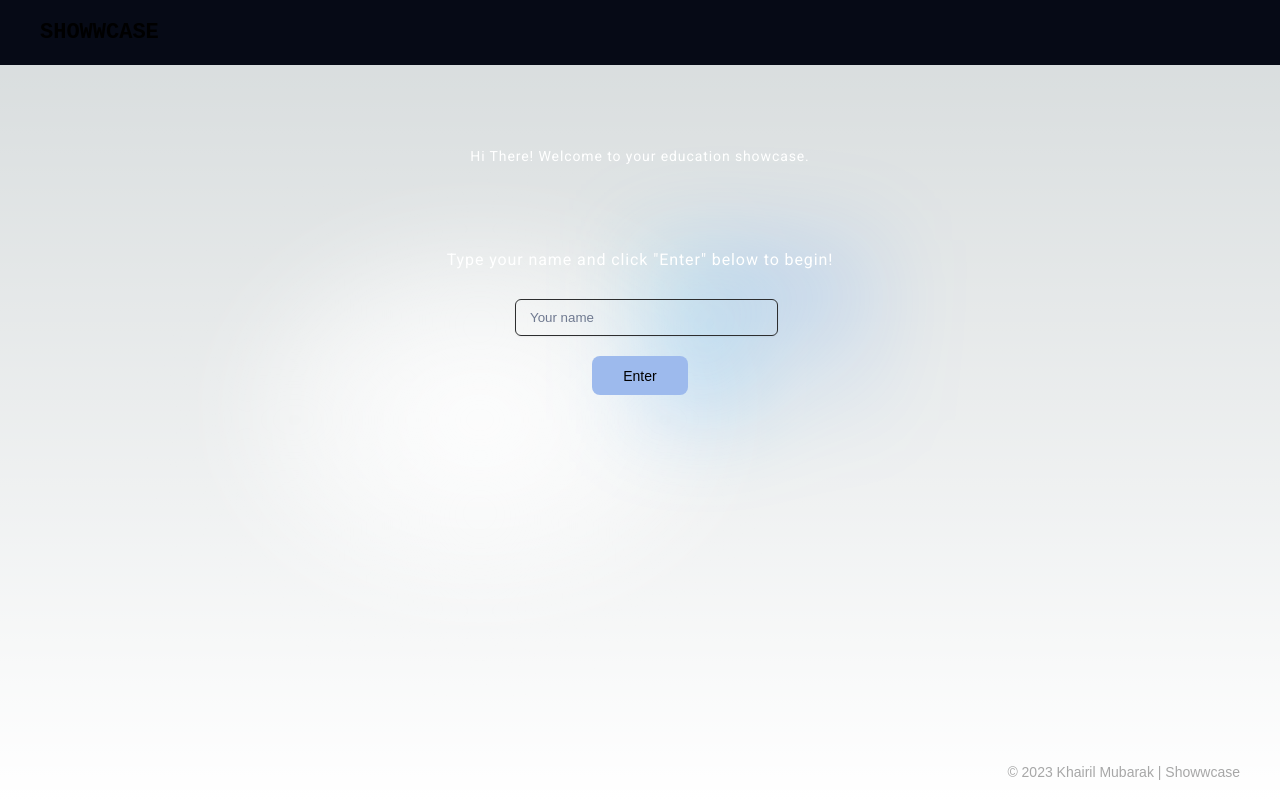
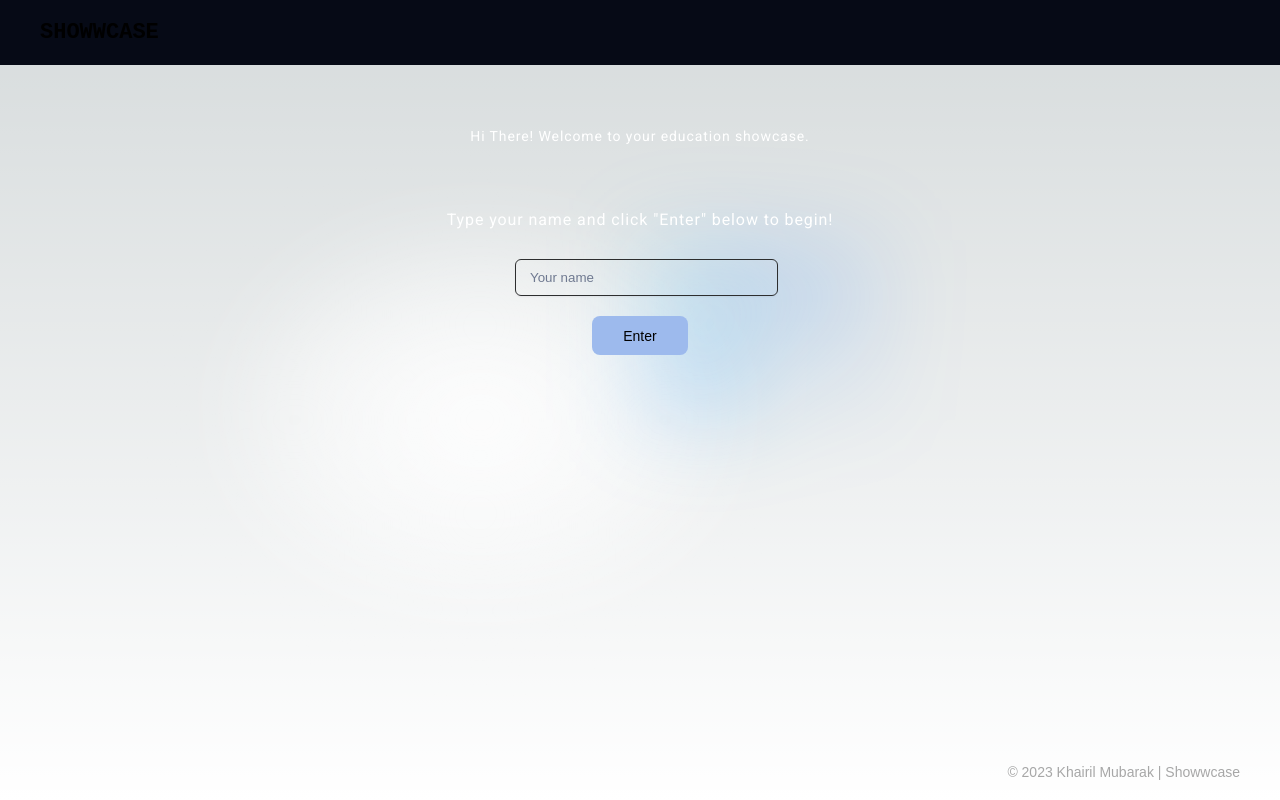
Before and after one commit to Showwcase/Showwcase-React-Challenge, a Next.js app in the folder showwcase-app/: page / in a window 1280 px wide. Built offline with nearby package versions, Linux system fonts and the light colour scheme.

Commit message:
UPDATE: home template is updated

```diff
--- a/showwcase-app/src/components/Templates/Home/Home.styled.tsx
+++ b/showwcase-app/src/components/Templates/Home/Home.styled.tsx
@@ -3,14 +3,14 @@ import styled from "styled-components"
 export default styled.div`
   display: flex;
   flex-direction: column;
-  gap: 80px;
-  padding: 20px;
+  gap: 60px;
   align-items: center;
   justify-content: flex-end;
   background-color: transparent;
   font-family: "Roboto";
   font-size: 14px;
   color: #ffffff;
+  text-align: center;
 
   span {
     font-size: 16px;
@@ -32,4 +32,9 @@ export default styled.div`
     flex-direction: column;
     align-items: center;
   }
+
+  /* Mobile */
+  @media only screen and (max-width: 768px) {
+    gap: 40px;
+  }
 `
--- a/showwcase-app/src/components/Templates/Home/index.tsx
+++ b/showwcase-app/src/components/Templates/Home/index.tsx
@@ -6,24 +6,24 @@ import { useLocalStorage } from 'src/hooks/useLocalStorage';
 import { useRouter } from 'next/router';
 
 export default function HomeTemplate() {
-  const Router = useRouter()
+  const Router = useRouter();
 
   const [name, setName] = useState<string>('');
   const [error, setError] = useState<boolean>(false);
-  const [localStorage, setlocalStorage] = useLocalStorage('name', '');
+  const [nameLocalStorage, setNamelocalStorage] = useLocalStorage('name', '');
 
   const handleOnChange = (e:any) => {
-    setName(e.target.value)
+    setName(e.target.value);
   }
 
   const handleSubmit = () => {
     if (name) {
-      setlocalStorage(name)
-      setName("")
-      setError(false)
-      Router.push('/education')
+      setNamelocalStorage(name);
+      setName("");
+      setError(false);
+      Router.push('/education');
     } else {
-      setError(true)
+      setError(true);
     }
   }
 
```
